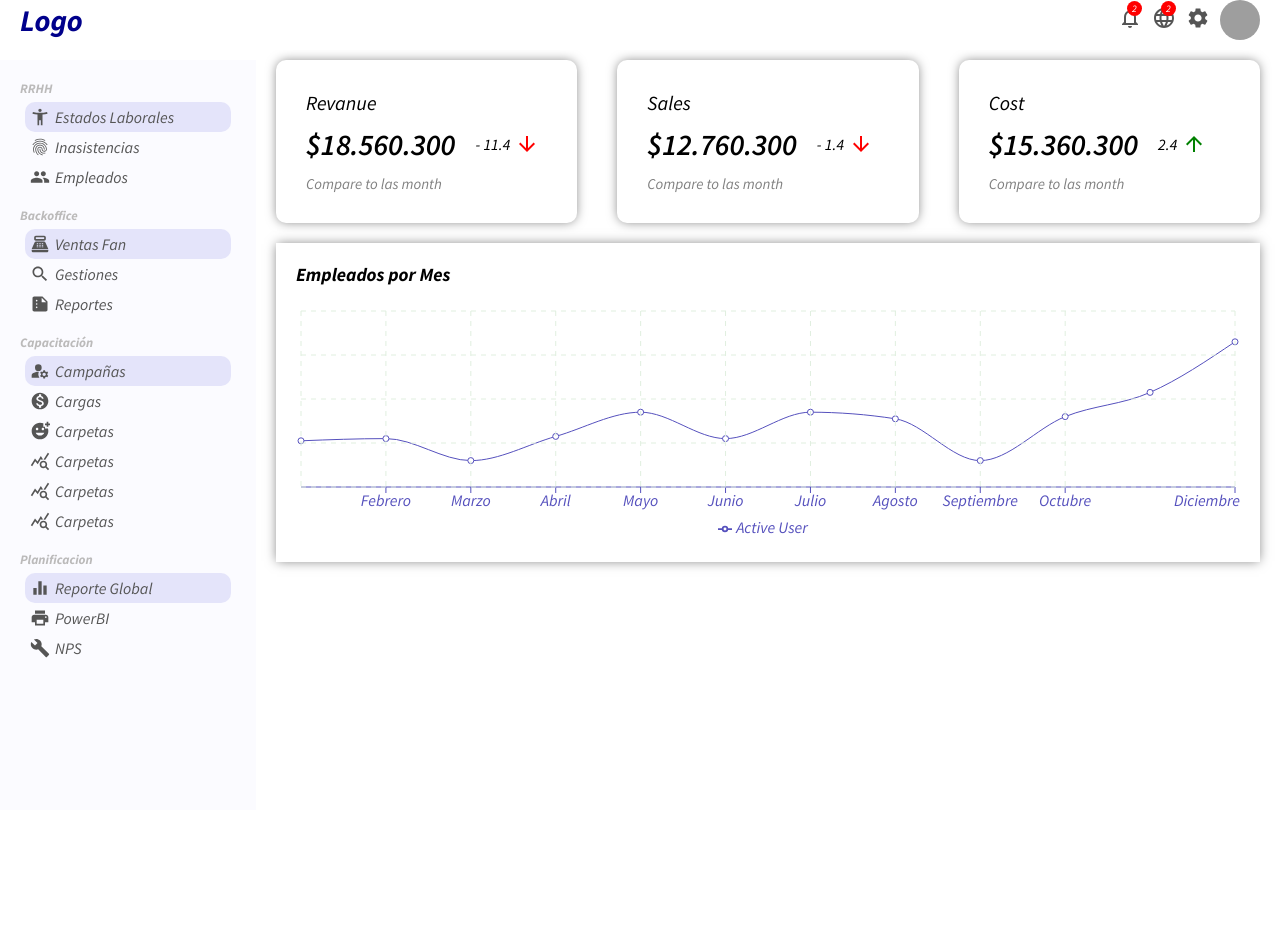
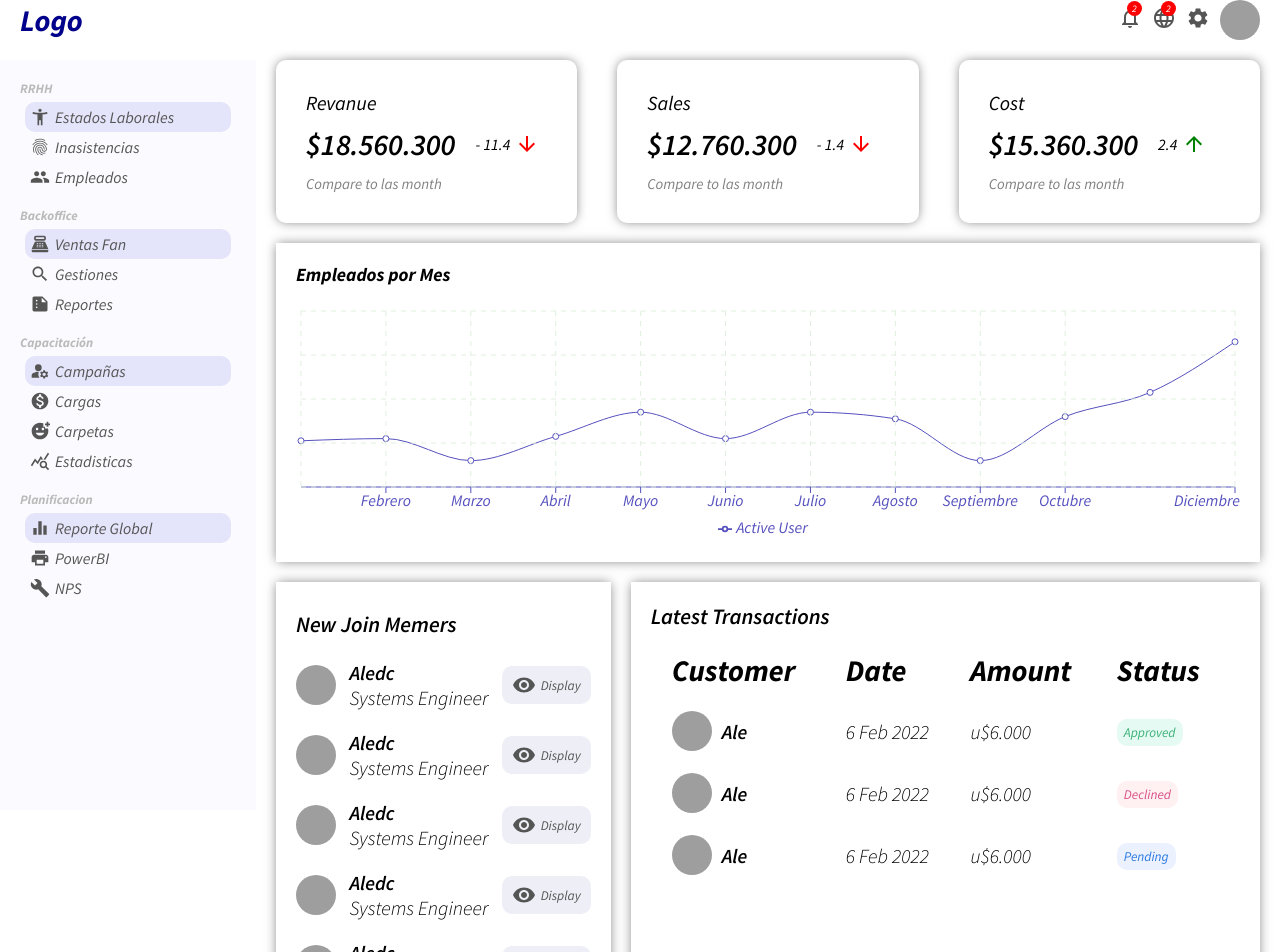
Before and after one commit to aledc7/react_admin_dashboard, a React (Create React App) app: page / in a window 1280 px wide. Shown: the top 952 px of the page. Before the commit the page ends 810 px from the top, so only its background shows below. Built offline with nearby package versions, Linux system fonts and the light colour scheme; grey boxes are pictures that could not be loaded.

Commit message:
Pagina Home v1.0 lista

```diff
--- /dev/null
+++ b/src/components/WidgetLarge/WidgetLarge.jsx
@@ -0,0 +1,57 @@
+import './widgetlarge.css';
+
+
+function WidgetLarge() {
+    const Button = ({type}) =>{
+        return <button className={'widgetButton ' + type}  >{type}</button>
+    };
+    return (
+        <div className='widgetLarge'>
+            <h3 className="widgetLgTitle">Latest Transactions</h3>
+            <table className="widgetLgTable">
+                <tr className="widgetLgTr">
+                    <th className="widgetLgTh">Customer</th>
+                    <th className="widgetLgTh">Date</th>
+                    <th className="widgetLgTh">Amount</th>
+                    <th className="widgetLgTh">Status</th>
+                </tr>
+                <tr className="widgetLgTr">
+                    <td className="widgetLgUser">
+                        <img src="https://i.pravatar.cc/100" alt="user" className="widgetLgImg" />
+                        <span className="widgetLgName">Ale</span>
+                    </td>
+                    <td className="widgetLgDate">6 Feb 2022</td>
+                    <td className="widgetLgAmount">u$6.000</td>
+                    <td className="widgetLgStatus">
+                            <Button type='Approved' />
+                        </td>
+                </tr>
+                <tr className="widgetLgTr">
+                    <td className="widgetLgUser">
+                        <img src="https://i.pravatar.cc/100" alt="user" className="widgetLgImg" />
+                        <span className="widgetLgName">Ale</span>
+                    </td>
+                    <td className="widgetLgDate">6 Feb 2022</td>
+                    <td className="widgetLgAmount">u$6.000</td>
+                    <td className="widgetLgStatus">
+                            <Button type='Declined' />
+                        </td>
+                </tr>
+                <tr className="widgetLgTr">
+                    <td className="widgetLgUser">
+                        <img src="https://i.pravatar.cc/100" alt="user" className="widgetLgImg" />
+                        <span className="widgetLgName">Ale</span>
+                    </td>
+                    <td className="widgetLgDate">6 Feb 2022</td>
+                    <td className="widgetLgAmount">u$6.000</td>
+                    <td className="widgetLgStatus">
+                            <Button type='Pending' />
+                        </td>
+                </tr>
+            </table>
+        </div>
+    )
+}
+
+
+export  { WidgetLarge };
--- /dev/null
+++ b/src/components/WidgetLarge/widgetlarge.css
@@ -0,0 +1,72 @@
+.widgetLarge {
+    flex: 2;
+    font-size: 30px;
+    box-shadow: 0px 0px 11px -1px rgba(0,0,0,0.5);
+    -webkit-box-shadow: 0px 0px 11px -1px rgba(0,0,0,0.5);
+    -moz-box-shadow: 0px 0px 11px -1px rgba(0,0,0,0.5);
+    padding: 20px;
+
+}
+
+.widgetLgTitle {
+    font-size: 22px;
+    font-weight: 600;
+}
+
+.widgetLgTable{
+    width: 100%;
+    border-spacing: 20px;
+}
+
+.widgetLgUser{
+    font-weight: 600;
+    display: flex;
+    align-items: center;
+}
+.widgetLgName{
+    font-size: 20px;
+}
+
+.widgetLgDate, .widgetLgAmount {
+    font-weight: 300;
+    font-size: 20px;
+}
+
+
+
+.widgetLgStatus{
+    font-size: 20px;
+}
+
+.widgetLgTh{
+    text-align: left;
+}
+
+.widgetLgImg{
+    width: 40px;
+    height: 40px;
+    border-radius: 50%;
+    object-fit: cover;
+    margin-right: 10px;
+}
+
+.widgetButton {
+    padding: 5px 7px;
+    border: none;
+    border-radius: 10px;
+}
+
+.widgetButton.Approved{
+    background-color: #e5faf2;
+    color: #3bb077;
+}
+
+.widgetButton.Declined{
+    background-color: #fff0f1;
+    color: #d95087;
+}
+
+.widgetButton.Pending{
+    background-color: #ebf1fe;
+    color: #2a7ade;
+}
--- /dev/null
+++ b/src/components/WidgetSmall/WidgetSmall.jsx
@@ -0,0 +1,71 @@
+import './widgetsmall.css';
+import { Visibility } from '@mui/icons-material';
+
+
+function WidgetSmall() {
+    return (
+        <div className='widgetSmall'>
+            <span className="widgetSmTitle">New Join Memers</span>
+            <ul className="widgetSmList">
+                <li className="widgetSmListItem">
+                    <img className='widgetSmImg' src="https://i.pravatar.cc/100" alt="https://i.pravatar.cc/100" />
+                    <div className="widgetSmUser">
+                        <span className="widgetSmUsername">Aledc </span>
+                        <span className="widgetSmUserTitle"> Systems Engineer</span>
+                    </div>
+                    <button className="widgetSmButton">
+                    <Visibility className='widgetSmIcon'/>
+                    Display
+                    </button>
+                </li>
+                <li className="widgetSmListItem">
+                    <img className='widgetSmImg' src="https://i.pravatar.cc/100" alt="https://i.pravatar.cc/100" />
+                    <div className="widgetSmUser">
+                        <span className="widgetSmUsername">Aledc </span>
+                        <span className="widgetSmUserTitle"> Systems Engineer</span>
+                    </div>
+                    <button className="widgetSmButton">
+                    <Visibility className='widgetSmIcon'/>
+                    Display
+                    </button>
+                </li>
+                <li className="widgetSmListItem">
+                    <img className='widgetSmImg' src="https://i.pravatar.cc/100" alt="https://i.pravatar.cc/100" />
+                    <div className="widgetSmUser">
+                        <span className="widgetSmUsername">Aledc </span>
+                        <span className="widgetSmUserTitle"> Systems Engineer</span>
+                    </div>
+                    <button className="widgetSmButton">
+                    <Visibility className='widgetSmIcon'/>
+                    Display
+                    </button>
+                </li>
+                <li className="widgetSmListItem">
+                    <img className='widgetSmImg' src="https://i.pravatar.cc/100" alt="https://i.pravatar.cc/100" />
+                    <div className="widgetSmUser">
+                        <span className="widgetSmUsername">Aledc </span>
+                        <span className="widgetSmUserTitle"> Systems Engineer</span>
+                    </div>
+                    <button className="widgetSmButton">
+                    <Visibility className='widgetSmIcon'/>
+                    Display
+                    </button>
+                </li>
+                <li className="widgetSmListItem">
+                    <img className='widgetSmImg' src="https://i.pravatar.cc/100" alt="https://i.pravatar.cc/100" />
+                    <div className="widgetSmUser">
+                        <span className="widgetSmUsername">Aledc </span>
+                        <span className="widgetSmUserTitle"> Systems Engineer</span>
+                    </div>
+                    <button className="widgetSmButton">
+                    <Visibility className='widgetSmIcon'/>
+                    Display
+                    </button>
+                </li>
+            </ul>
+        </div>
+    )
+}
+
+
+export  { WidgetSmall};
--- /dev/null
+++ b/src/components/WidgetSmall/widgetsmall.css
@@ -0,0 +1,68 @@
+.widgetSmall{
+    flex: 1;
+    font-size: 30px;
+    box-shadow: 0px 0px 11px -1px rgba(0,0,0,0.5);
+    -webkit-box-shadow: 0px 0px 11px -1px rgba(0,0,0,0.5);
+    -moz-box-shadow: 0px 0px 11px -1px rgba(0,0,0,0.5);
+    padding: 20px;
+    margin-right: 20px;
+}
+
+.widgetSmTitle {
+    font-size: 22px;
+    font-weight: 600;
+}
+
+.widgetSmImg{
+    width: 40px;
+    border-radius: 50%;
+    object-fit: cover;
+}
+
+.widgetSmList{
+    margin: 0;
+    padding: 0;
+    list-style: none;
+
+}
+
+.widgetSmListItem{
+    display: flex;
+    align-items: center;
+    justify-content: space-between;
+    margin: 20px 0px;
+
+}
+
+.widgetSmUser{
+    display: flex;
+    flex-direction: column;
+
+}
+
+.widgetSmUsername{
+    font-size: 20px;
+    font-weight: 600;
+
+}
+
+.widgetSmUserTitle{
+    font-size: 20px;
+    font-weight: 300;
+}
+
+.widgetSmButton{
+    display: flex;
+    align-items: center;
+    border: none;
+    border-radius: 10px;
+    padding: 7px 10px;
+    background-color: #eeeef7;
+    color: #555;
+    cursor: pointer;
+}
+
+.widgetSmIcon{
+    font-size: 16px;
+    margin-right: 5px;
+}
--- a/src/components/pages/Home/home.css
+++ b/src/components/pages/Home/home.css
@@ -1,3 +1,9 @@
 .home {
     flex: 4;
 }
+
+
+.homeWidgets{
+    display: flex;
+    margin: 20px;
+}
--- a/src/components/pages/Home/home.jsx
+++ b/src/components/pages/Home/home.jsx
@@ -2,6 +2,8 @@ import './home.css';
 import { Campaigns } from '../../Campaigns/Campaigns.jsx';
 import { Chart } from '../../../components/Charts/Chart.jsx';
 import { userData } from '../../../dummyData.js';
+import { WidgetSmall } from '../../WidgetSmall/WidgetSmall.jsx';
+import { WidgetLarge } from '../../WidgetLarge/WidgetLarge.jsx';
 
 function Home() {
 
@@ -15,6 +17,10 @@ function Home() {
                 grid dataKey='month'
                 activeuser='active_user'
             />
+            <div className="homeWidgets">
+                <WidgetSmall/>
+                <WidgetLarge/>
+            </div>
         </div>
     )
 }
--- a/src/components/sidebar/Sidebar.jsx
+++ b/src/components/sidebar/Sidebar.jsx
@@ -75,16 +75,9 @@ function Sidebar() {
                         </li>
                         <li className="sidebarListItem">
                             <QueryStats className='sidebarIcon'/>
-                            Carpetas
+                            Estadisticas
                         </li>
-                        <li className="sidebarListItem">
-                            <QueryStats className='sidebarIcon'/>
-                            Carpetas
-                        </li>
-                        <li className="sidebarListItem">
-                            <QueryStats className='sidebarIcon'/>
-                            Carpetas
-                        </li>
+
                     </ul>
                 </div>
                 <div className="sidebarMenu">
```
